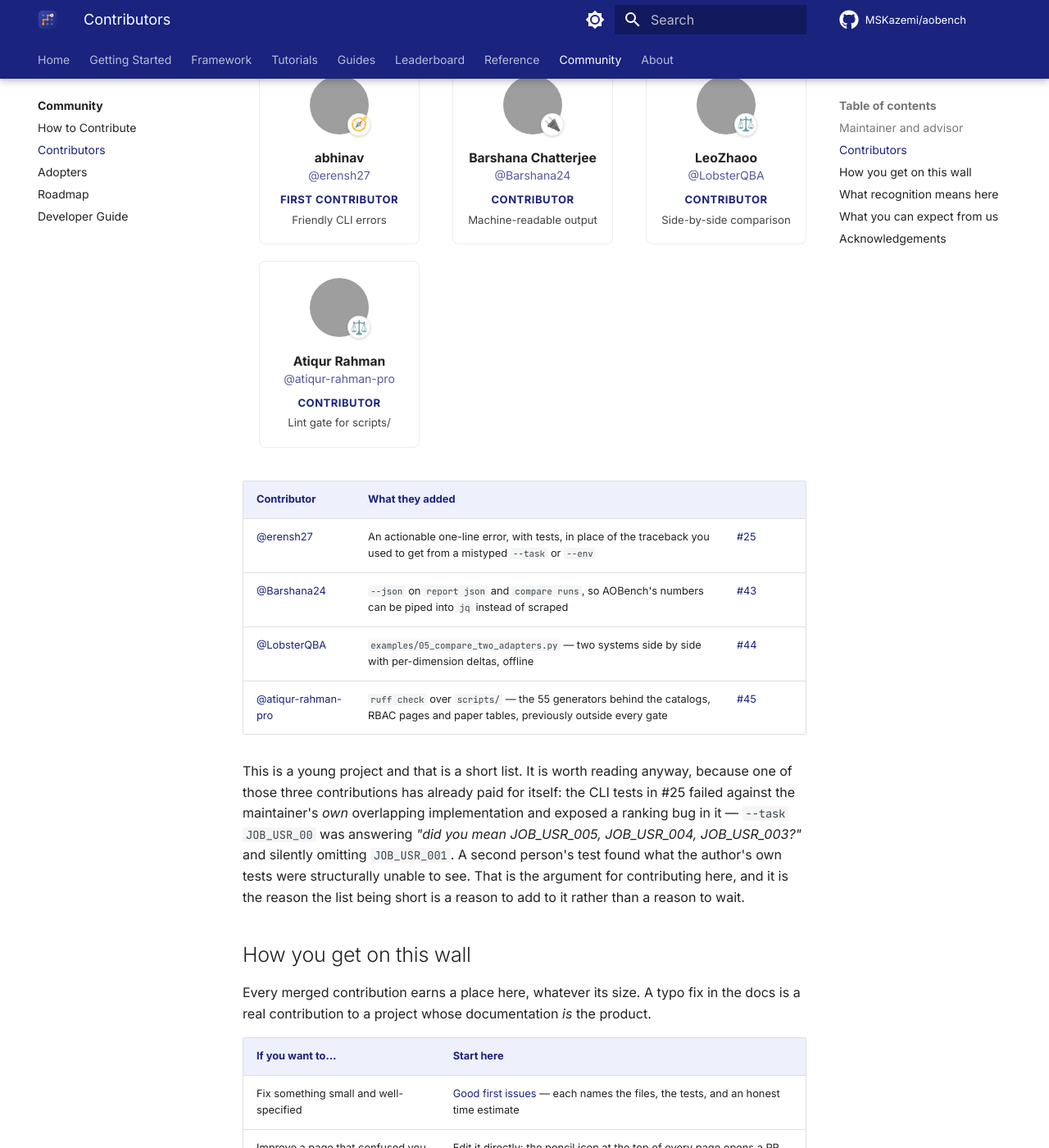
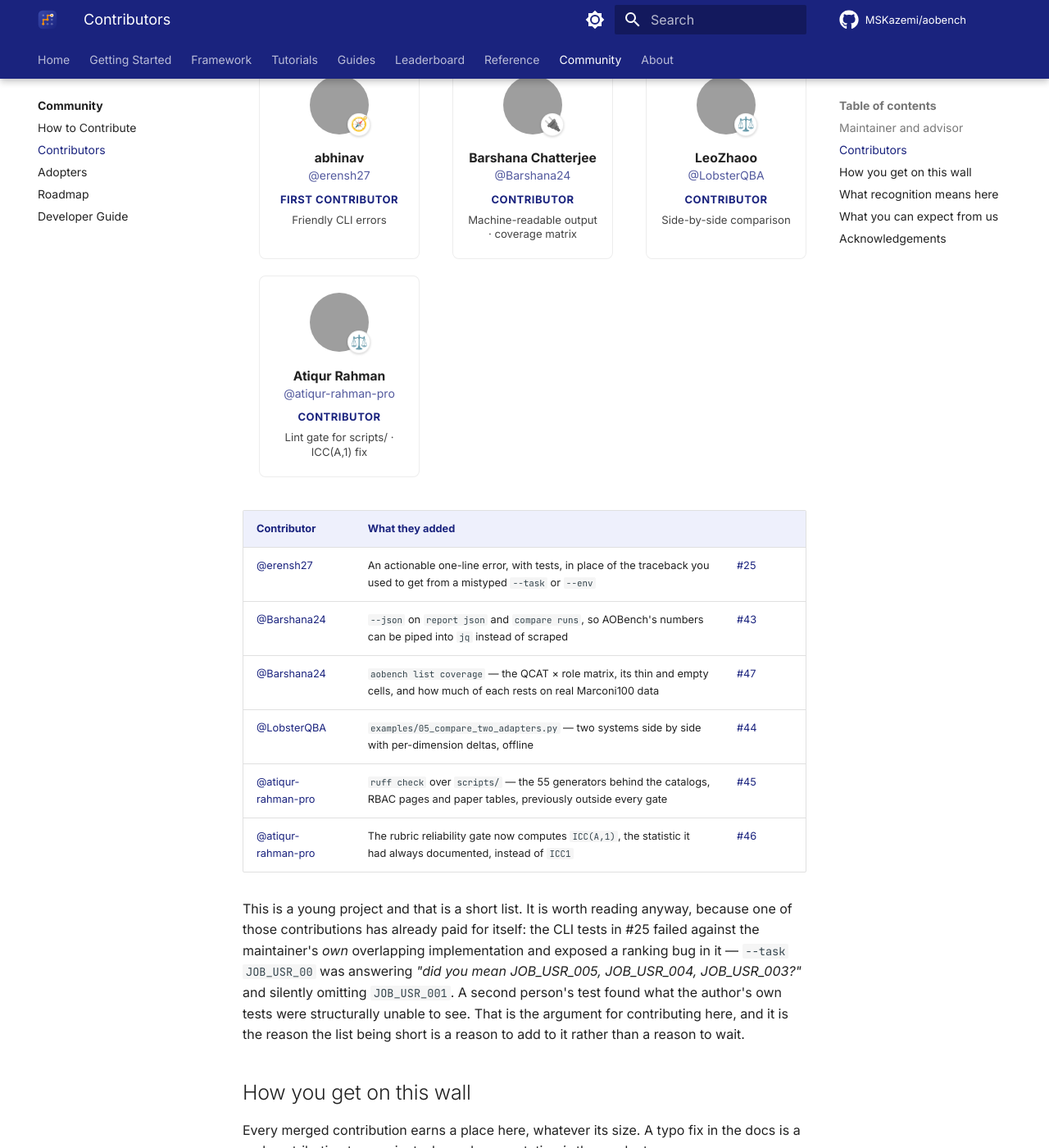
Before and after one commit to Barshana24/aobench, an MkDocs documentation site: the page built from docs/about/contributors.md, in a window 1280 px wide and 1400 px high, scrolled down 987 px, cut to the strip 0-1400 px from the top of the window. Shown: the whole strip at 82% size. Built offline with MkDocs 1.6.1 and Material for MkDocs 9.7.7, drawn with Linux system fonts in a browser that asks for light colours; comment, search, counter and statistics services are not loaded; the version menu is left out; grey boxes are pictures that could not be loaded.

Commit message:
docs(community): credit Barshana Chatterjee for list coverage, Atiqur Rahman for the ICC fix (PRs #46, #47)
Both are second contributions, so both entries are extended rather than duplicated:
Barshana's records that she worked out for herself *why* the task_id must not be
parsed, and that the M100 counting call was hers; Atiqur's records that he split the
ICC finding out of the lint PR instead of burying it in it.

The wall's prose said "one of those three contributions" — there are six now. Reworded
so it no longer carries a count that drifts every time someone contributes.

Signed-off-by: Mohsen Seyedkazemi Ardebili <mohsen.seyedkazemi@gmail.com>

```diff
--- a/docs/about/contributors.md
+++ b/docs/about/contributors.md
@@ -58,7 +58,7 @@ they worked on; the line underneath says it in words.
   <span class="wall-name">Barshana Chatterjee</span>
   <span class="wall-handle"><a href="https://github.com/Barshana24">@Barshana24</a></span>
   <span class="wall-role">Contributor</span>
-  <span class="wall-tag">Machine-readable output</span>
+  <span class="wall-tag">Machine-readable output · coverage matrix</span>
 </li>
 <li>
   <span class="wall-avatar">
@@ -78,7 +78,7 @@ they worked on; the line underneath says it in words.
   <span class="wall-name">Atiqur Rahman</span>
   <span class="wall-handle"><a href="https://github.com/atiqur-rahman-pro">@atiqur-rahman-pro</a></span>
   <span class="wall-role">Contributor</span>
-  <span class="wall-tag">Lint gate for scripts/</span>
+  <span class="wall-tag">Lint gate for scripts/ · ICC(A,1) fix</span>
 </li>
 </ul>
 
@@ -86,11 +86,13 @@ they worked on; the line underneath says it in words.
 |---|---|---|
 | [@erensh27](https://github.com/erensh27) | An actionable one-line error, with tests, in place of the traceback you used to get from a mistyped `--task` or `--env` | [#25](https://github.com/MSKazemi/aobench/pull/25) |
 | [@Barshana24](https://github.com/Barshana24) | `--json` on `report json` and `compare runs`, so AOBench's numbers can be piped into `jq` instead of scraped | [#43](https://github.com/MSKazemi/aobench/pull/43) |
+| [@Barshana24](https://github.com/Barshana24) | `aobench list coverage` — the QCAT × role matrix, its thin and empty cells, and how much of each rests on real Marconi100 data | [#47](https://github.com/MSKazemi/aobench/pull/47) |
 | [@LobsterQBA](https://github.com/LobsterQBA) | `examples/05_compare_two_adapters.py` — two systems side by side with per-dimension deltas, offline | [#44](https://github.com/MSKazemi/aobench/pull/44) |
 | [@atiqur-rahman-pro](https://github.com/atiqur-rahman-pro) | `ruff check` over `scripts/` — the 55 generators behind the catalogs, RBAC pages and paper tables, previously outside every gate | [#45](https://github.com/MSKazemi/aobench/pull/45) |
+| [@atiqur-rahman-pro](https://github.com/atiqur-rahman-pro) | The rubric reliability gate now computes `ICC(A,1)`, the statistic it had always documented, instead of `ICC1` | [#46](https://github.com/MSKazemi/aobench/pull/46) |
 
 This is a young project and that is a short list. It is worth reading anyway, because one
-of those three contributions has already paid for itself: the CLI tests in #25 failed
+of those contributions has already paid for itself: the CLI tests in #25 failed
 against the maintainer's *own* overlapping implementation and exposed a ranking bug in it —
 `--task JOB_USR_00` was answering *"did you mean JOB_USR_005, JOB_USR_004, JOB_USR_003?"*
 and silently omitting `JOB_USR_001`. A second person's test found what the author's own
```
Also changed, not shown: AUTHORS.md (+14 -2 lines).
